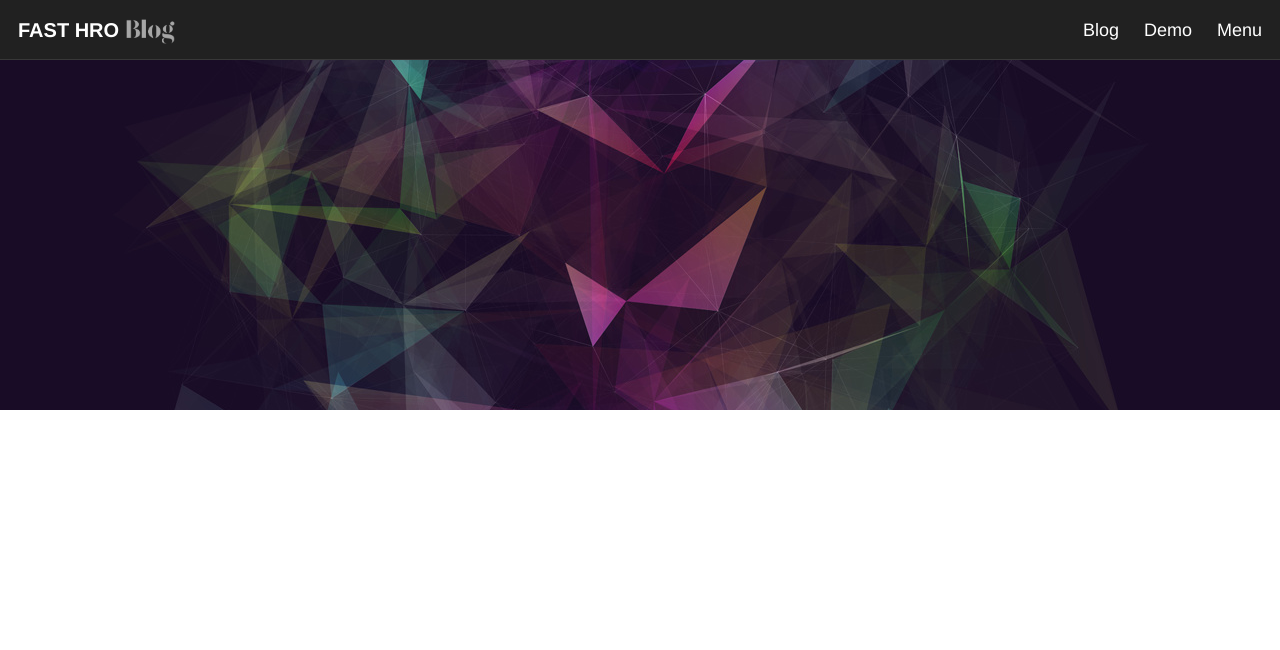
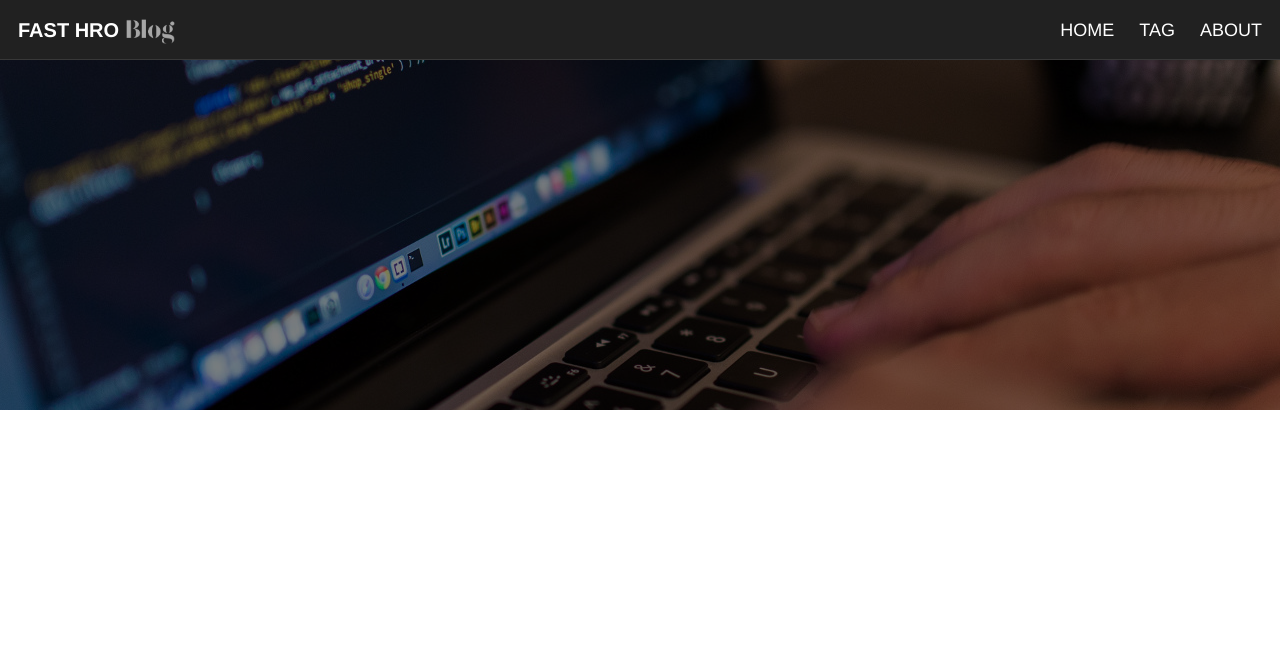
Before and after one commit to fasthro/mysite, a Django app: page / in a window 1280 px wide. Shown: the top 650 px of the page. Run offline with Django 3.2, Linux system fonts and the light colour scheme; some libraries are stand-ins or nearby versions.

Commit message:
home banner

```diff
--- a/blog/static/css/blog.css
+++ b/blog/static/css/blog.css
@@ -163,10 +163,15 @@ body{
 }
 
 .home-banner{
-    background: url(../img/home-bg.jpg) center;
+    background: url(../img/home_banner.jpg) center;
     min-height: 350px;
 }
 
+.shadow{
+    min-height: 350px;
+    width: inherit;
+    background: rgba(0, 0, 0, 0.5);
+}
 /** */
 
 .main-footer{
--- a/blog/templates/blog/index.html
+++ b/blog/templates/blog/index.html
@@ -2,7 +2,9 @@
 
 {% block banner %}
      <div class="col-md-12">
-        <div class="home-banner"></div>
+        <div class="home-banner">
+            <div class="shadow"></div>
+        </div>
     </div>
 {% endblock %}
 
--- a/blog/templates/nav.html
+++ b/blog/templates/nav.html
@@ -5,13 +5,13 @@
     <div class="menu-nav">
         <ul class="menu-list">
             <li>
-                <a href="#">Blog</a>
+                <a href="#">HOME</a>
             </li>
             <li>
-                <a href="#">Demo</a>
+                <a href="#">TAG</a>
             </li>
             <li>
-                <a href="#">Menu</a>
+                <a href="#">ABOUT</a>
             </li>
         </ul>
     </div>
@@ -21,13 +21,13 @@
      <div class="drop-menu">
         <ul class="drop-menu-list">
             <li>
-                <a href="#">Blog</a>
+                <a href="#">HOME</a>
             </li>
             <li>
-                <a href="#">Demo</a>
+                <a href="#">TAG</a>
             </li>
             <li>
-                <a href="#">Menu</a>
+                <a href="#">ABOUT</a>
             </li>
         </ul>
     </div>
```
Also changed, not shown: blog/static/img/home_banner.jpg (added).
